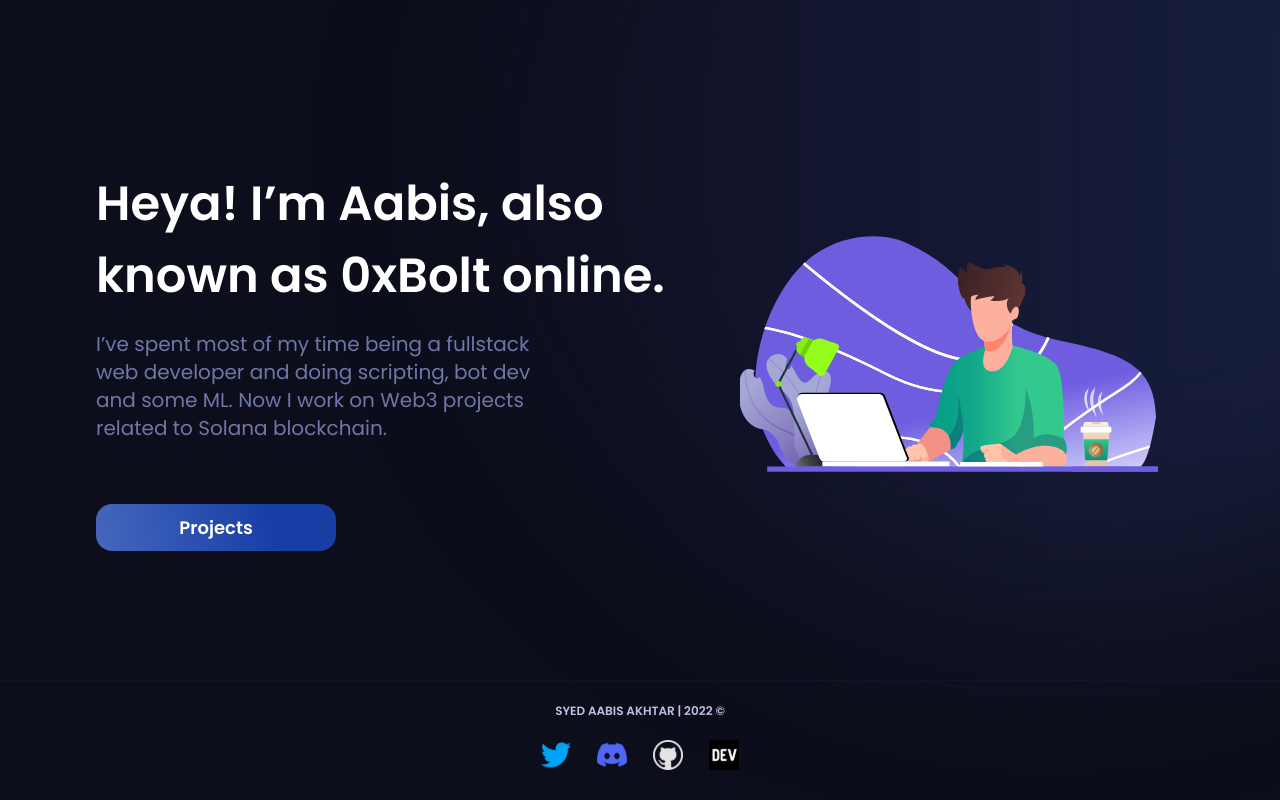
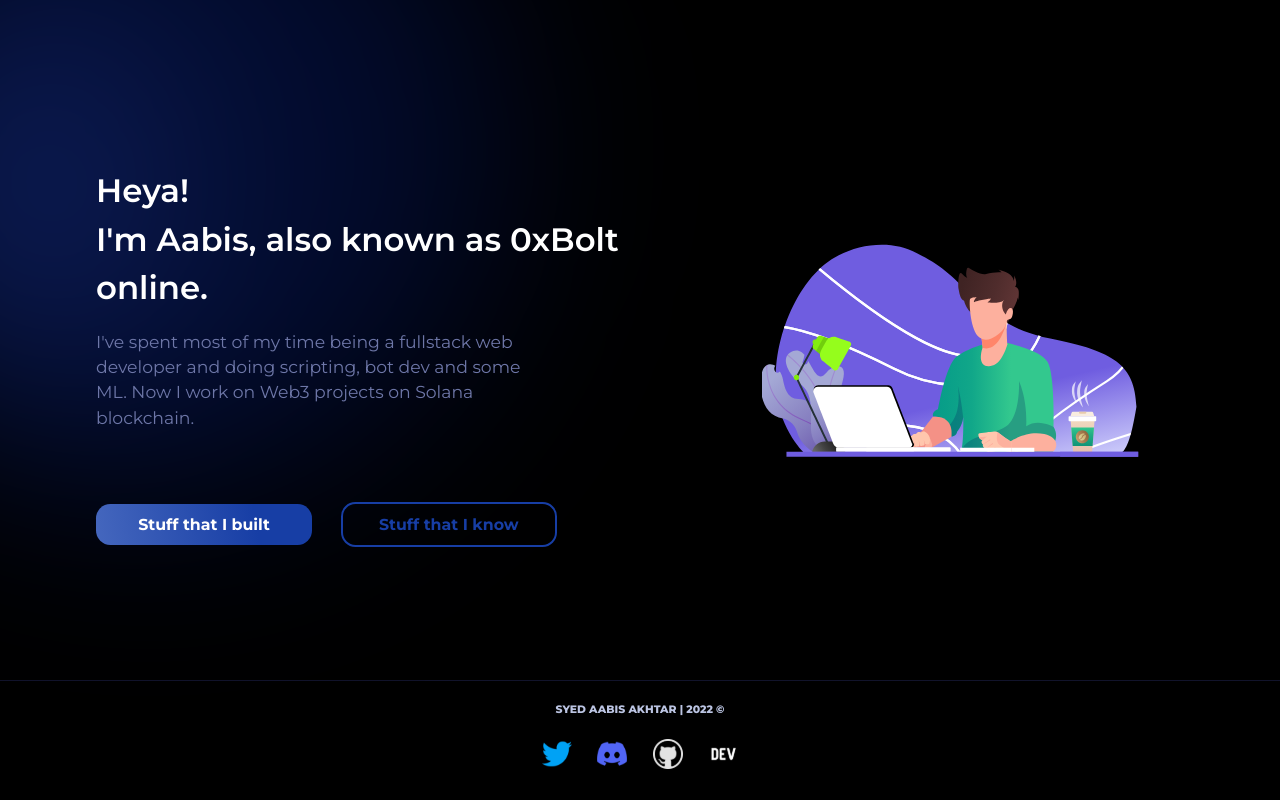
Before and after one commit to GitBolt/site, a Next.js app: page / in a window 1280 px wide. Built offline with nearby package versions, Linux system fonts and the light colour scheme.

Commit message:
improve: colours and layout

```diff
--- a/pages/index.tsx
+++ b/pages/index.tsx
@@ -3,21 +3,28 @@
 import styles from '@/styles/Index.module.scss';
 import { Footer } from '@/components/Footer';
 import type { NextPage } from 'next';
+import { PageHead } from '@/components/Head';
 import { Animation } from '@/components/Animation';
 import Person from '@/public/Person.json';
-import { PageHead } from '@/components/Head';
 
 const Index: NextPage = function Index() {
   return (
     <div className={styles.index}>
       <PageHead />
-      <div className={styles.gradiant} />
+      <div className={styles.gradient} />
       <main className={styles.main}>
-        <h1 className="text-white text-8xl font-bold">Heya! I’m Aabis, also known as 0xBolt online.</h1>
-        <p className="text-blue-1 text-4xl w-4/6 mt-5">I’ve spent most of my time being a fullstack web developer and doing scripting, bot dev and some ML. Now I work on Web3 projects related to Solana blockchain.</p>
+        <h1 className="text-white text-[4.5rem] font-[600]">
+          Heya!
+          <br />
+          I&apos;m Aabis, also known as 0xBolt online.
+        </h1>
+        <p className="text-blue-1 text-[2.4rem] w-4/6 mt-5">I&apos;ve spent most of my time being a fullstack web developer and doing scripting, bot dev and some ML. Now I work on Web3 projects on Solana blockchain.</p>
         <div className={styles.buttons}>
           <Link href="/projects">
-            <a className={styles.projects}>Projects</a>
+            <a className={styles.projects}>Stuff that I built</a>
+          </Link>
+          <Link href="/projects">
+            <a className={styles.skills}>Stuff that I know</a>
           </Link>
         </div>
         <div className={styles.animation}>
--- a/styles/Footer.module.scss
+++ b/styles/Footer.module.scss
@@ -10,6 +10,7 @@
     gap: 10px;
     font-weight: 800;
     font-size: 1.5rem;
+    margin-top: 4rem;
     > div > a {
         transition: 200ms;
         display: flex;
--- a/styles/Index.module.scss
+++ b/styles/Index.module.scss
@@ -1,7 +1,7 @@
 @import 'mixins/buttons.scss';
 
 .index {
-    background-color: #0d0e1b;
+    background-color: black;
     height: 100vh;
     width: 100vw;
 }
@@ -58,22 +58,22 @@
 
 .projects {
     @include primary_button(1.25rem, 12rem);
-    font-size: 2.25rem;
+    font-size: 2.2rem;
 }
-.blog {
+.skills {
     @include secondary_button(1.25rem, 12rem);
-    font-size: 2.25rem;
+    font-size: 2.2rem;
 }
 
-.gradiant {
-    width: 1000px;
-    height: 900px;
+.gradient {
+    width: 700px;
+    height: 700px;
     position: absolute;
     top: 0;
-    right: 0;
+    left: 0;
     border-radius: 50%;
-    transform: translate(250px, -300px) rotate(0deg);
-    background: linear-gradient(90deg, #12123062 0%, #26376d88 100%);
+    transform: translate(-200px, -200px);
+    background: radial-gradient(31% 40% at 35% 55%, #0d1d57 33.11%, #020b2efc 90%) ;
     filter: blur(100px);
     z-index: 1;
 }
--- a/styles/globals.scss
+++ b/styles/globals.scss
@@ -1,4 +1,4 @@
-@import url('https://fonts.googleapis.com/css2?family=Poppins:wght@300;400;500;600&display=swap');
+@import url('https://fonts.googleapis.com/css2?family=Montserrat:wght@200;300;400;500;600;700;800&display=swap');
 
 @tailwind base;
 @tailwind components;
@@ -12,7 +12,7 @@
 body {
   padding: 0;
   margin: 0;
-  font-family: 'Poppins', sans-serif;
+  font-family: 'Montserrat', sans-serif;
   font-size: 62.5%;
   overflow-x: hidden;
   position: relative;
@@ -23,10 +23,10 @@
     font-size: 55%;
   }
   @media only screen and (max-width: 1350px){
-    font-size: 50%;
+    font-size: 45%;
   }
   @media only screen and (max-width: 500px){
-    font-size: 40%;
+    font-size: 35%;
   }
 }
 
--- a/styles/mixins/buttons.scss
+++ b/styles/mixins/buttons.scss
@@ -1,14 +1,14 @@
 @mixin primary_button($height, $width) {
     background: linear-gradient(260deg, #173EA5 26.5%, #4567BE 100%);
     color: white;
-    padding: $height $width;
+    padding: $height 0;
     width: calc($width * 2.5);
     display: flex;
     justify-content: center;
     border: 2px transparent;
     border-radius: 2rem;
     transition: all .2s ease-in-out;
-    font-weight: 800;
+    font-weight: 700;
     cursor: pointer;
     &:hover {
         transform: translate(0px, -1rem);
@@ -21,14 +21,14 @@
 @mixin secondary_button($height, $width) {
     background: transparent;
     color: #173EA5;
-    padding: $height $width;
+    padding: $height 0;
     width: calc($width * 2.5);
     display: flex;
     justify-content: center;
     border: 2px solid #173EA5;
     border-radius: 2rem;
     transition: all .2s ease-in-out;
-    font-weight: 800;
+    font-weight: 700;
     cursor: pointer;
     &:hover {
         transform: translate(0px, -1rem);
```
